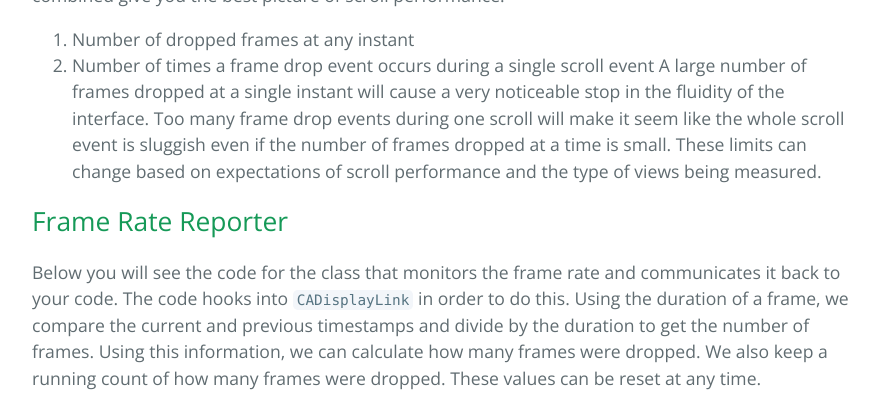
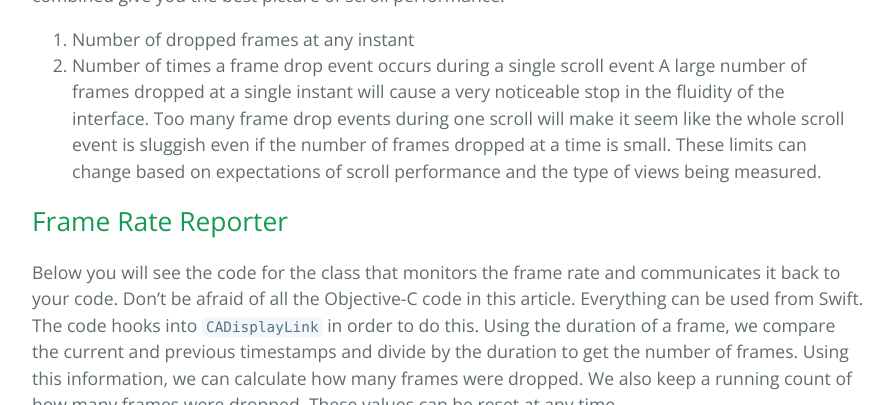
Before and after one commit to drumnkyle/drumnkyle.github.io, a Jekyll site: the page built from _posts/2018-08-28-measuring-ios-scroll-performance-is-tough--use-this-to-make-it-simple-and-automated.md, in a window 1280 px wide and 900 px high, scrolled down 928 px, cut to the strip 0-405 px from the top of the window. Shown: the whole strip, without its empty margins (192-1085 px from the left). Built offline with Jekyll 4.4.1, drawn with Linux system fonts in a browser that asks for light colours.

Commit message:
Added line about Swift

```diff
--- a/_posts/2018-08-28-measuring-ios-scroll-performance-is-tough--use-this-to-make-it-simple-and-automated.md
+++ b/_posts/2018-08-28-measuring-ios-scroll-performance-is-tough--use-this-to-make-it-simple-and-automated.md
@@ -21,7 +21,7 @@ I came up with two metrics that should never exceed a certain threshold. These t
 A large number of frames dropped at a single instant will cause a very noticeable stop in the fluidity of the interface. Too many frame drop events during one scroll will make it seem like the whole scroll event is sluggish even if the number of frames dropped at a time is small. These limits can change based on expectations of scroll performance and the type of views being measured.
 
 ## Frame Rate Reporter
-Below you will see the code for the class that monitors the frame rate and communicates it back to your code. The code hooks into `CADisplayLink` in order to do this. Using the duration of a frame, we compare the current and previous timestamps and divide by the duration to get the number of frames. Using this information, we can calculate how many frames were dropped. We also keep a running count of how many frames were dropped. These values can be reset at any time.
+Below you will see the code for the class that monitors the frame rate and communicates it back to your code. Don’t be afraid of all the Objective-C code in this article. Everything can be used from Swift. The code hooks into `CADisplayLink` in order to do this. Using the duration of a frame, we compare the current and previous timestamps and divide by the duration to get the number of frames. Using this information, we can calculate how many frames were dropped. We also keep a running count of how many frames were dropped. These values can be reset at any time.
 
 <script src="https://gist.github.com/drumnkyle/89180f310d705df75647e45dc5f8fd59.js"></script>
 
```
